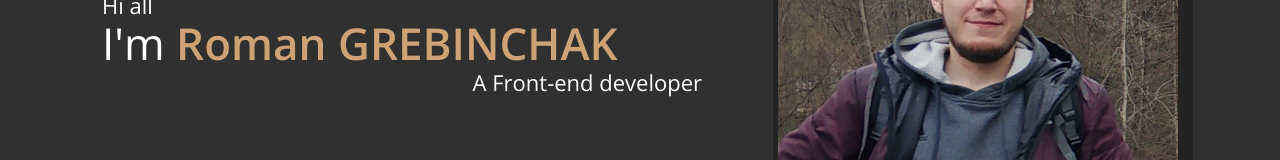
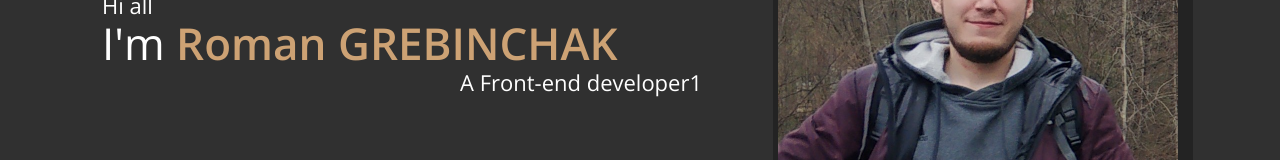
Before and after one commit to romanxeo/portfolio, a React (Create React App) app: page / in a window 1280 px wide. Shown: the part 396-556 px from the top of the page. Built offline with nearby package versions, Linux system fonts and the light colour scheme.

Commit message:
com 2.911

```diff
--- a/src/Main/Main.tsx
+++ b/src/Main/Main.tsx
@@ -11,7 +11,7 @@ function Main() {
         <div className={s.text}>
           <span>Hi all</span>
           <h1>I'm <b>Roman GREBINCHAK</b></h1>
-          <p>A Front-end developer</p>
+          <p>A Front-end developer1</p>
         </div>
         <div className={s.photoBlock}>
           <img className={s.photo} src={photo}/>
```
